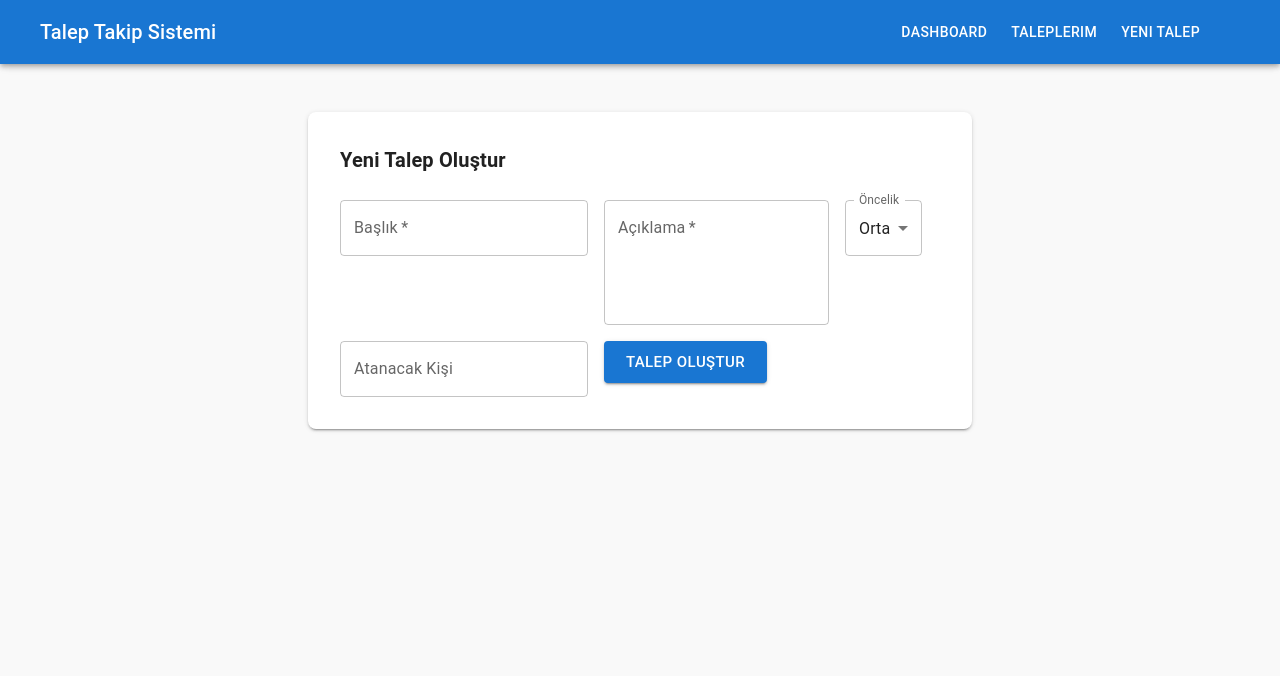
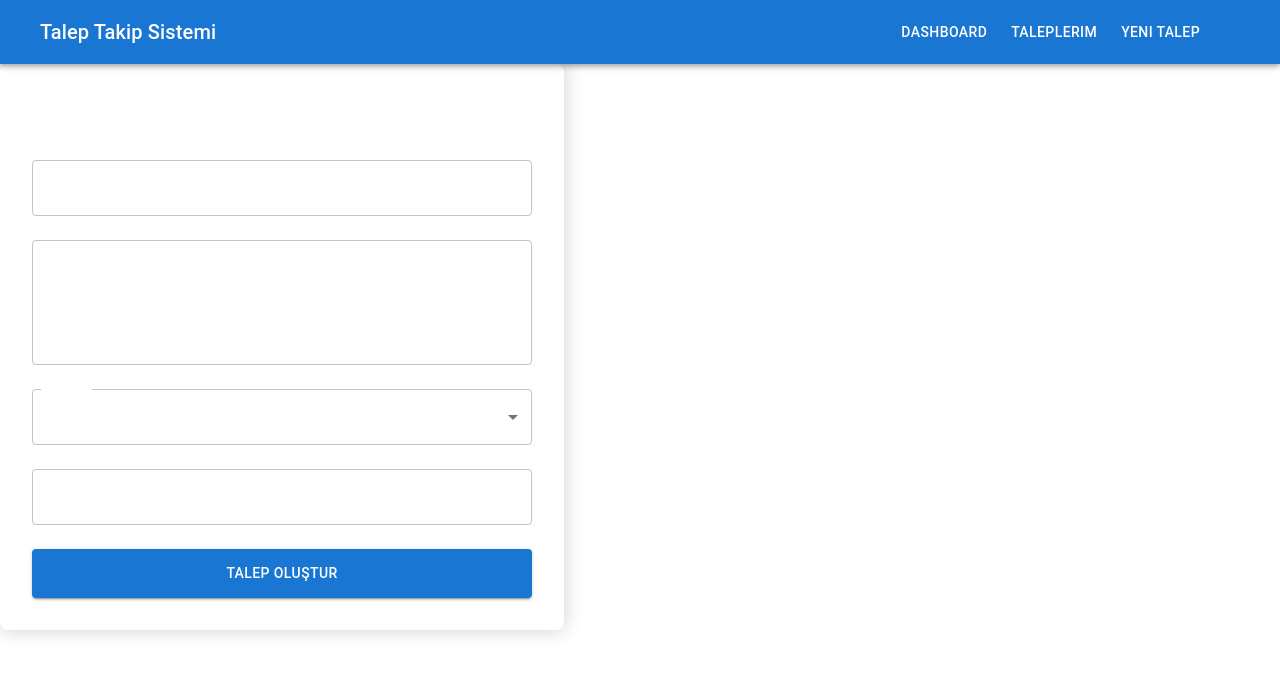
Before and after one commit to ardavc1/ticketApp, a React (Create React App) app in the folder ticket-frontend/: page /create in a window 1280 px wide. Shown: the top 676 px of the page. Built offline with nearby package versions, Linux system fonts and the light colour scheme; sample sign-in values are in the browser's storage; some icons are missing.

Commit message:
Update NewTicketForm.jsx

```diff
--- a/ticket-frontend/src/components/NewTicketForm.jsx
+++ b/ticket-frontend/src/components/NewTicketForm.jsx
@@ -1,149 +1,115 @@
-import React, { useState, useEffect } from "react";
+import React, { useState } from "react";
 import {
     Box,
-    Paper,
+    Button,
+    TextField,
+    MenuItem,
     Typography,
-    Grid,
-    TextField,
-    FormControl,
-    InputLabel,
-    Select,
-    MenuItem,
-    Button,
 } from "@mui/material";
-import { createTicket } from "../services/ticketService";
 
-const NewTicketForm = ({ onTicketCreated, selectedType }) => {
+const priorities = ["Düşük", "Orta", "Yüksek"];
+
+const NewTicketForm = () => {
     const [form, setForm] = useState({
         title: "",
         description: "",
-        priority: "MEDIUM",
-        category: "",
+        priority: "Orta",
         assignee: "",
     });
 
-    useEffect(() => {
-        if (selectedType) {
-            setForm((prev) => ({ ...prev, category: selectedType }));
-        }
-    }, [selectedType]);
-
     const handleChange = (e) => {
-        const { name, value } = e.target;
-        setForm((prev) => ({ ...prev, [name]: value }));
+        setForm({ ...form, [e.target.name]: e.target.value });
     };
 
-    const handleSubmit = async (e) => {
+    const handleSubmit = (e) => {
         e.preventDefault();
-        try {
-            const newTicket = await createTicket(form);
-            if (typeof onTicketCreated === "function") {
-                onTicketCreated(newTicket);
-            }
-            alert("Talep başarıyla oluşturuldu!");
-            setForm({
-                title: "",
-                description: "",
-                priority: "MEDIUM",
-                category: selectedType || "",
-                assignee: "",
-            });
-        } catch (error) {
-            console.error(error);
-            alert("Talep oluşturulamadı.");
-        }
+        console.log("Form gönderildi:", form);
+        // gönderme işlemi buraya gelecek
     };
 
     return (
         <Box
-            display="flex"
-            justifyContent="center"
-            alignItems="flex-start"
-            py={6}
-            px={2}
-            bgcolor="#f9f9f9" // Hafif gri arka plan istersen; saf beyaz istiyorsan sil
-            minHeight="100vh"
-        >
-            <Paper
-                elevation={2}
+            component="form"
+            onSubmit={handleSubmit}
             sx={{
+                width: "100%",
+                maxWidth: 500,
                 p: 4,
-                    width: "100%",
-                    maxWidth: 600,
-                    bgcolor: "#fff",
                 borderRadius: 2,
+                backdropFilter: "blur(4px)",
+                backgroundColor: "rgba(255, 255, 255, 0.05)", // şeffaf arka plan
+                boxShadow: "0 0 20px rgba(0,0,0,0.2)",
             }}
         >
-                <Typography variant="h6" mb={3} fontWeight={600}>
+            <Typography variant="h6" mb={2} color="white" fontWeight="bold">
                 Yeni Talep Oluştur
             </Typography>
-                <form onSubmit={handleSubmit}>
-                    <Grid container spacing={2}>
-                        <Grid item xs={12}>
+
             <TextField
-                                label="Başlık"
                 name="title"
+                label="Başlık *"
+                fullWidth
+                required
                 value={form.title}
                 onChange={handleChange}
+                margin="normal"
+                variant="outlined"
+                InputLabelProps={{ style: { color: "#fff" } }}
+                InputProps={{ style: { color: "#fff" } }}
+            />
+
+            <TextField
+                name="description"
+                label="Açıklama *"
                 fullWidth
                 required
-                            />
-                        </Grid>
-
-                        <Grid item xs={12}>
-                            <TextField
-                                label="Açıklama"
-                                name="description"
+                multiline
+                rows={4}
                 value={form.description}
                 onChange={handleChange}
-                                multiline
-                                rows={4}
+                margin="normal"
+                variant="outlined"
+                InputLabelProps={{ style: { color: "#fff" } }}
+                InputProps={{ style: { color: "#fff" } }}
+            />
+
+            <TextField
+                name="priority"
+                label="Öncelik"
+                select
                 fullWidth
-                                required
-                            />
-                        </Grid>
-
-                        <Grid item xs={12}>
-                            <FormControl fullWidth>
-                                <InputLabel>Öncelik</InputLabel>
-                                <Select
-                                    name="priority"
                 value={form.priority}
                 onChange={handleChange}
-                                    label="Öncelik"
+                margin="normal"
+                InputLabelProps={{ style: { color: "#fff" } }}
+                InputProps={{ style: { color: "#fff" } }}
             >
-                                    <MenuItem value="LOW">Düşük</MenuItem>
-                                    <MenuItem value="MEDIUM">Orta</MenuItem>
-                                    <MenuItem value="HIGH">Yüksek</MenuItem>
-                                </Select>
-                            </FormControl>
-                        </Grid>
+                {priorities.map((option) => (
+                    <MenuItem key={option} value={option}>
+                        {option}
+                    </MenuItem>
+                ))}
+            </TextField>
 
-                        <Grid item xs={12}>
             <TextField
+                name="assignee"
                 label="Atanacak Kişi"
-                                name="assignee"
+                fullWidth
                 value={form.assignee}
                 onChange={handleChange}
-                                fullWidth
-                                placeholder="kullanici@firma.com"
+                margin="normal"
+                InputLabelProps={{ style: { color: "#fff" } }}
+                InputProps={{ style: { color: "#fff" } }}
             />
-                        </Grid>
 
-                        <Grid item xs={12}>
             <Button
                 type="submit"
                 variant="contained"
-                                color="primary"
                 fullWidth
-                                size="large"
+                sx={{ mt: 2, py: 1.5 }}
             >
-                                Talep Oluştur
+                TALEP OLUŞTUR
             </Button>
-                        </Grid>
-                    </Grid>
-                </form>
-            </Paper>
         </Box>
     );
 };
```
Lines whose indentation alone changed are shown as unchanged.
